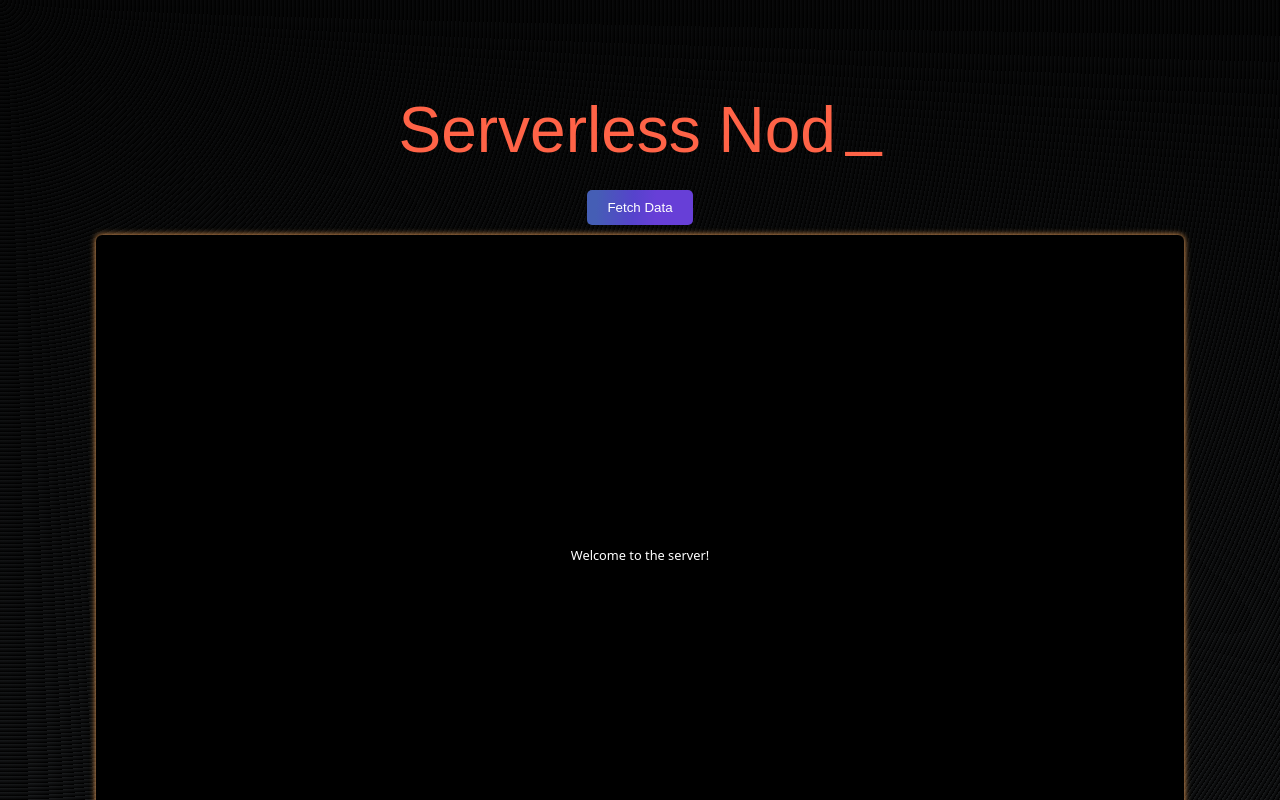
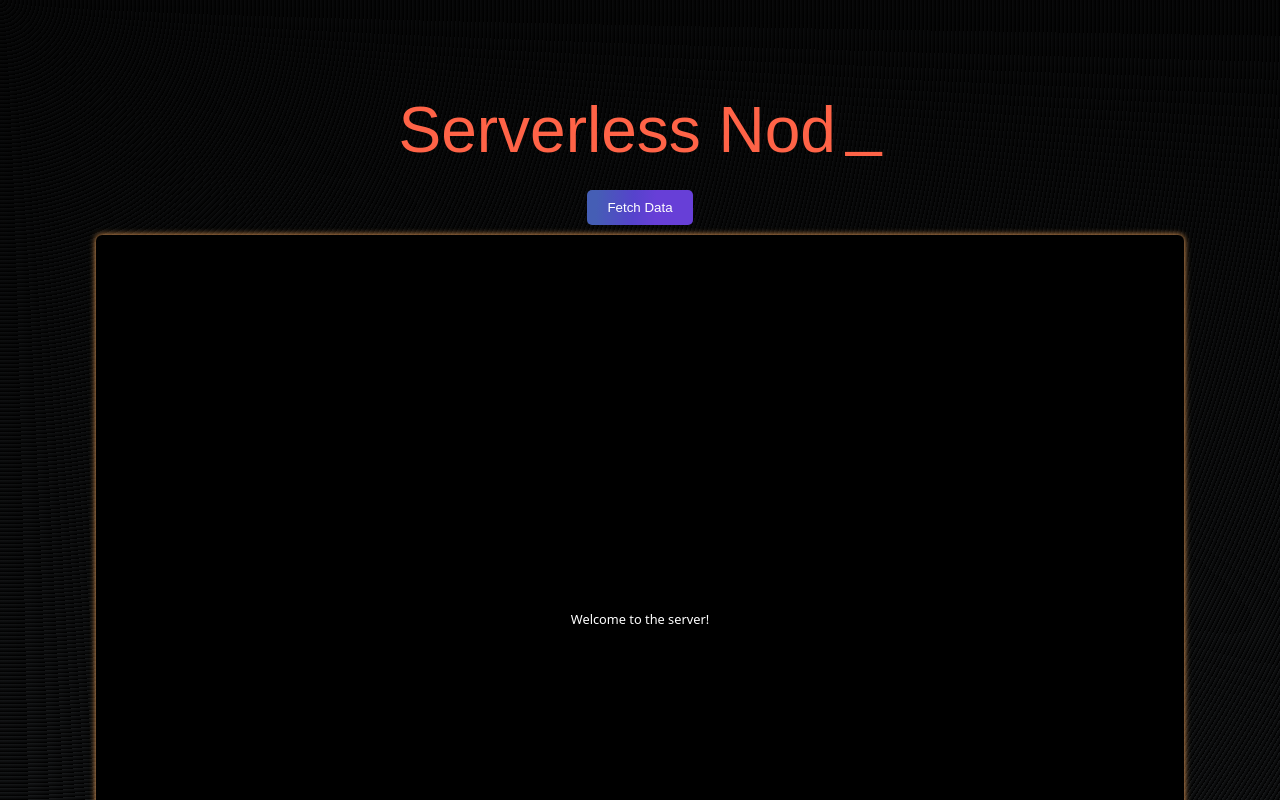
Before and after one commit to adusrk/serverless-nextjs, a Next.js app: page / in a window 1280 px wide. Shown: the top 800 px of the page. Built offline with nearby package versions, Linux system fonts and the light colour scheme; a web font is replaced by a local one.

Commit message:
small update

```diff
--- a/components/Card.module.css
+++ b/components/Card.module.css
@@ -1,7 +1,7 @@
 .card {
     background: #000000;
     width: 85vw;
-    height: 50vw;
+    height: 60vw;
     padding: 10px;
     position: relative;
     border-radius: 6px;
```
